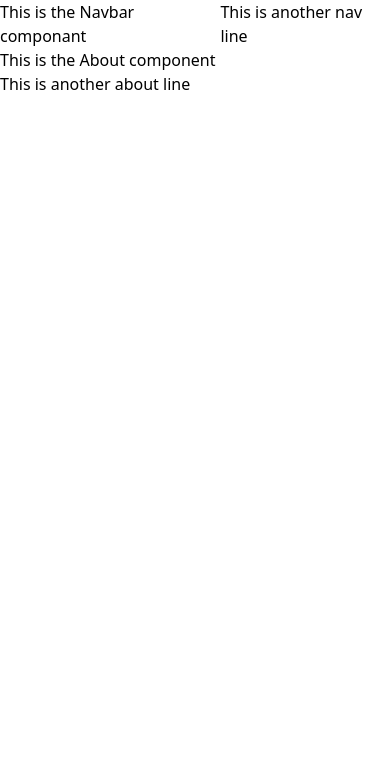
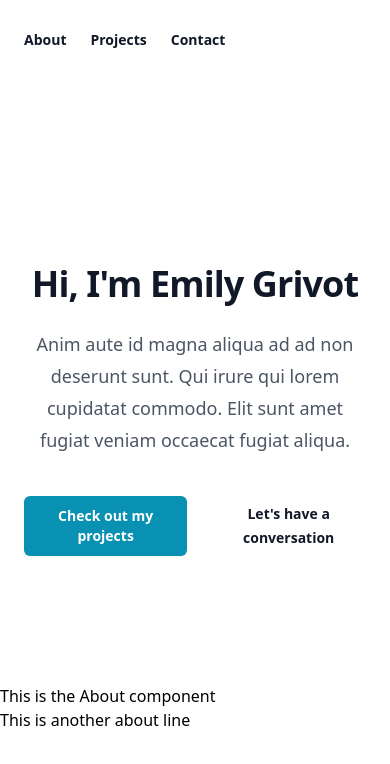
Before and after one commit to emigri/DevByEmily, a React (Create React App) app in the folder dev_by_em/: page / in a window 390 px wide. Shown: the top 764 px of the page. Built offline with nearby package versions, Linux system fonts and the light colour scheme.

Commit message:
added responsive navbar and styled hero section

```diff
--- a/dev_by_em/src/App.js
+++ b/dev_by_em/src/App.js
@@ -1,11 +1,11 @@
-import Navbar from "./components/Navbar";
+import Hero from "./components/Hero";
 import About from "./components/About";
 import "./App.css";
 
 function App() {
   return (
     <>
-      <Navbar />
+      <Hero />
       <About />
     </>
   );
--- /dev/null
+++ b/dev_by_em/src/components/Hero.jsx
@@ -0,0 +1,87 @@
+function Hero() {
+  const navigation = [
+    { name: "About", href: "#" },
+    { name: "Projects", href: "#" },
+    { name: "Contact", href: "#" }
+  ];
+
+
+
+  return (
+    <>
+      {/* Navbar */}
+      <header>
+        <nav aria-label="Global" className="flex p-6 lg:px-8">
+          <div className="flex lg:flex-1 justify-center">
+            <div className="flex gap-x-6 sm:duration-200 md:flex md:gap-x-12 md:duration-200 lg:flex lg:gap-x-20 lg:duration-200">
+              {navigation.map((item) => (
+                <a
+                  key={item.name}
+                  href={item.href}
+                  className="text-sm font-semibold leading-8 text-gray-900 md:text-lg lg:text-xl"
+                >
+                  {item.name}
+                </a>
+              ))}
+            </div>
+          </div>
+        </nav>
+      </header>
+
+      {/* Hero Section */}
+      <div className="relative isolate px-6 pt-14 lg:px-8">
+        <div
+          aria-hidden="true"
+          className="absolute inset-x-0 -top-40 -z-10 transform-gpu overflow-hidden blur-3xl sm:-top-80"
+        >
+          {/* <div
+            style={{
+              clipPath:
+                "polygon(74.1% 44.1%, 100% 61.6%, 97.5% 26.9%, 85.5% 0.1%, 80.7% 2%, 72.5% 32.5%, 60.2% 62.4%, 52.4% 68.1%, 47.5% 58.3%, 45.2% 34.5%, 27.5% 76.7%, 0.1% 64.9%, 17.9% 100%, 27.6% 76.8%, 76.1% 97.7%, 74.1% 44.1%)"
+            }}
+            className="relative left-[calc(50%-11rem)] aspect-[1155/678] w-[36.125rem] -translate-x-1/2 rotate-[30deg] bg-gradient-to-tr from-[#ff80b5] to-[#9089fc] opacity-30 sm:left-[calc(50%-30rem)] sm:w-[72.1875rem]"
+          /> */}
+        </div>
+        <div className="mx-auto max-w-2xl py-32 sm:py-48 lg:py-56">
+          <div className="text-center">
+            <h1 className="text-balance text-4xl font-bold tracking-tight text-gray-900 sm:text-6xl">
+              Hi, I'm Emily Grivot
+            </h1>
+            <p className="mt-6 text-lg leading-8 text-gray-600">
+              Anim aute id magna aliqua ad ad non deserunt sunt. Qui irure qui
+              lorem cupidatat commodo. Elit sunt amet fugiat veniam occaecat
+              fugiat aliqua.
+            </p>
+            <div className="mt-10 flex items-center justify-center gap-x-6">
+              <a
+                href="#"
+                className="rounded-md bg-cyan-600 px-3.5 py-2.5 text-sm font-semibold text-white shadow-sm hover:bg-cyan-500 focus-visible:outline focus-visible:outline-2 focus-visible:outline-offset-2 focus-visible:outline-indigo-600"
+              >
+                Check out my projects
+              </a>
+              <a
+                href="#"
+                className="text-sm font-semibold leading-6 text-gray-900"
+              >
+                Let's have a conversation
+              </a>
+            </div>
+          </div>
+        </div>
+        <div
+          aria-hidden="true"
+          className="absolute inset-x-0 top-[calc(100%-13rem)] -z-10 transform-gpu overflow-hidden blur-3xl sm:top-[calc(100%-30rem)]"
+        >
+          {/* <div
+            style={{
+              clipPath:
+                "polygon(74.1% 44.1%, 100% 61.6%, 97.5% 26.9%, 85.5% 0.1%, 80.7% 2%, 72.5% 32.5%, 60.2% 62.4%, 52.4% 68.1%, 47.5% 58.3%, 45.2% 34.5%, 27.5% 76.7%, 0.1% 64.9%, 17.9% 100%, 27.6% 76.8%, 76.1% 97.7%, 74.1% 44.1%)"
+            }}
+            className="relative left-[calc(50%+3rem)] aspect-[1155/678] w-[36.125rem] -translate-x-1/2 bg-gradient-to-tr from-[#ff80b5] to-[#9089fc] opacity-30 sm:left-[calc(50%+36rem)] sm:w-[72.1875rem]"
+          /> */}
+        </div>
+      </div>
+    </>
+  );
+}
+export default Hero;
--- a/dev_by_em/src/components/Navbar.jsx
+++ /dev/null
@@ -1,17 +0,0 @@
-function Navbar() {
-  const navigation = [
-    { name: "About", href: "#" },
-    { name: "Projects", href: "#" },
-    { name: "Contact", href: "#" }
-  ];
-
-  return (
-    <>
-      <div className="flex justify centre">
-        <h1>This is the Navbar componant</h1>
-        <h1>This is another nav line</h1>
-      </div>
-    </>
-  );
-}
-export default Navbar;
```
Also changed, not shown: dev_by_em/src/logo.svg (deleted).
